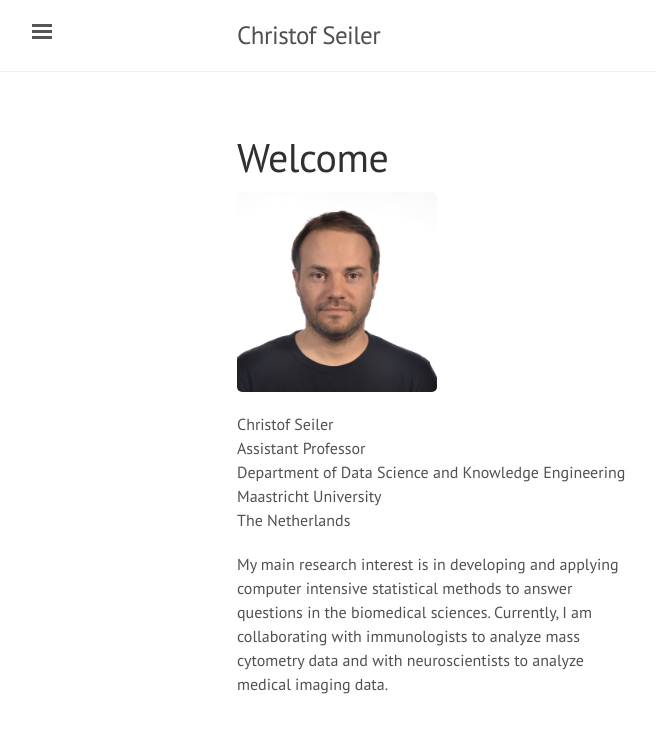
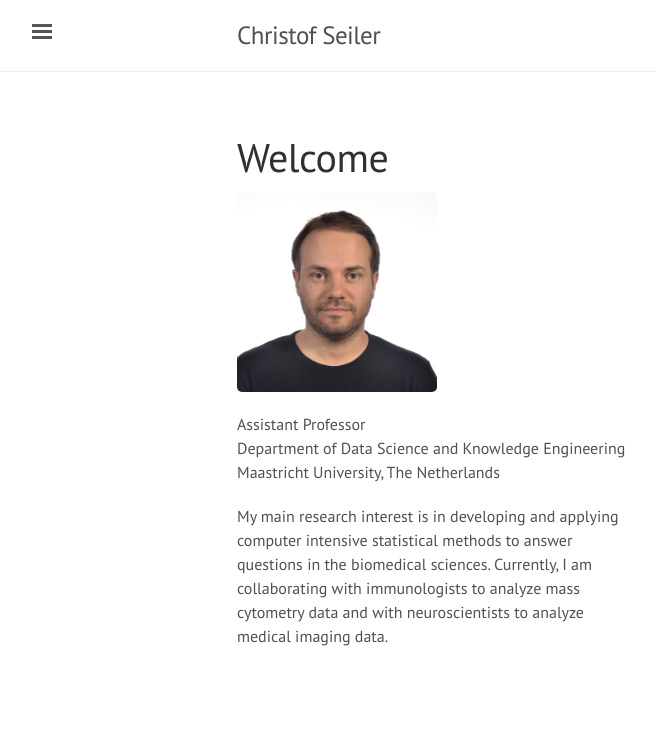
Before and after one commit to ChristofSeiler/ChristofSeiler.github.io, a Jekyll site: the page built from index.html, in a window 1280 px wide. Shown: the top 733 px of the page, without its empty margins (3-659 px from the left). Built offline with Jekyll 4.4.1, drawn with Linux system fonts in a browser that asks for light colours; the list of posts is cut into pages by our own code.

Commit message:
simplified

```diff
--- a/index.html
+++ b/index.html
@@ -14,11 +14,9 @@ p.narrow {
 <img src="public/portrait.jpg" alt="" border="0" width="200px"/>
 
 <p class="narrow">
-Christof Seiler<br>
 Assistant Professor<br>
 Department of Data Science and Knowledge Engineering<br>
-Maastricht University<br>
-The Netherlands
+Maastricht University, The Netherlands
 </p>
 
 <p class="narrow">
```
Also changed, not shown: about.md (+1 -1 lines).
